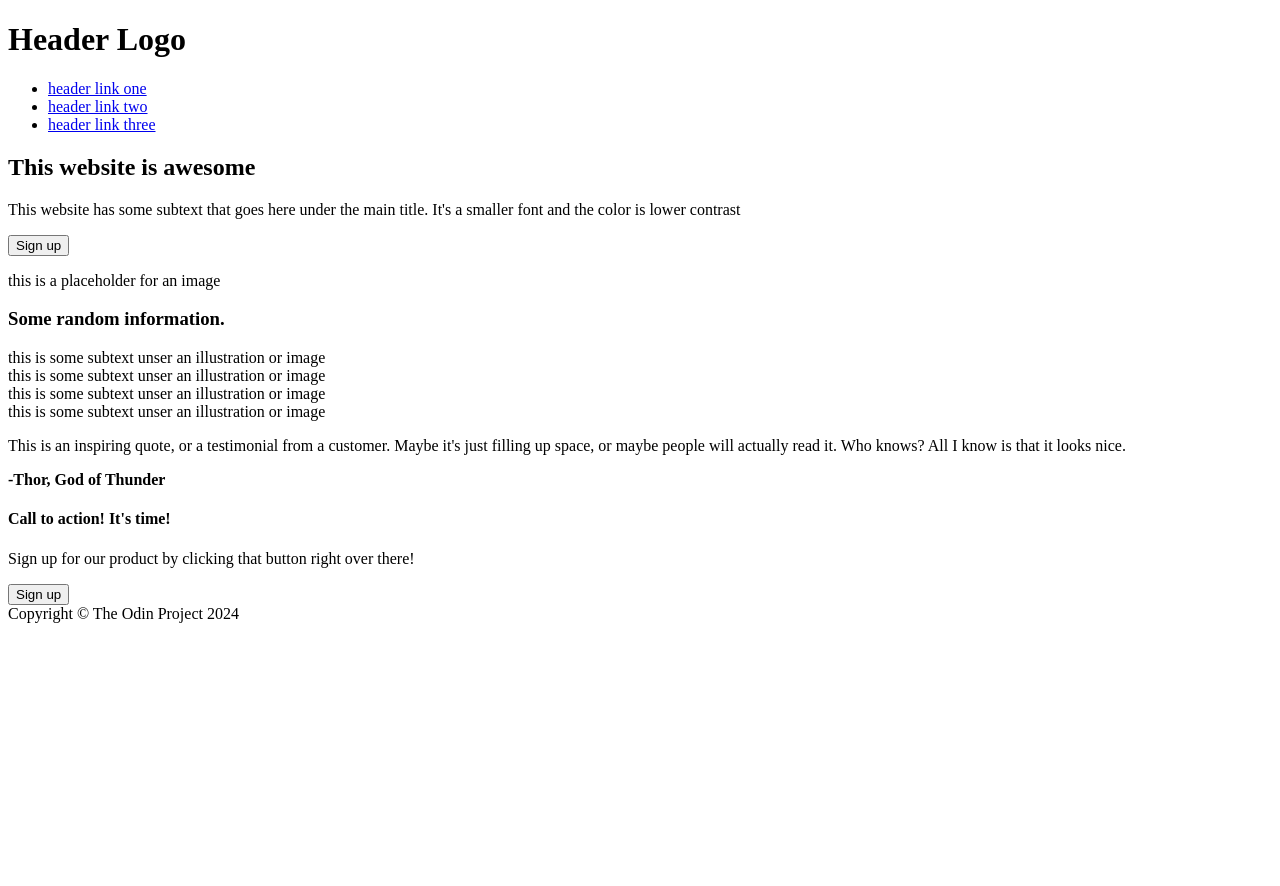
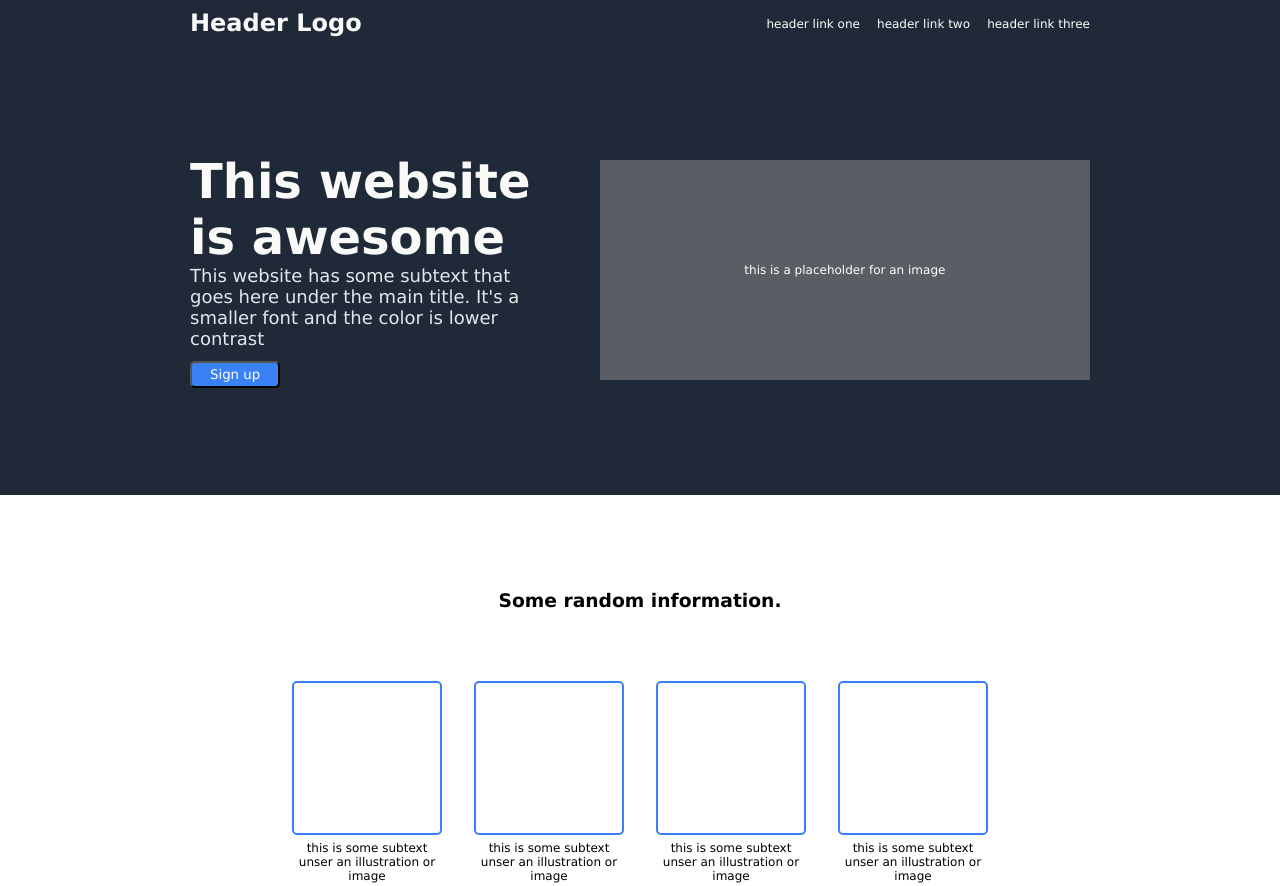
Before and after one commit to xgsarah/odin-landing-page, a plain HTML site: page index.html in a window 1280 px wide. Shown: the top 886 px of the page. Before the commit the page ends 800 px from the top, so only its background shows below. Drawn offline with Linux system fonts and the light colour scheme.

Commit message:
add style

```diff
--- a/index.html
+++ b/index.html
@@ -8,6 +8,7 @@
   </head>
   <body>
     <header>
+      <div class="container">
         <h1 id="header-logo">Header Logo</h1>
         <nav>
           <ul>
@@ -16,8 +17,10 @@
             <li><a href="#">header link three</a></li>
           </ul>
         </nav>
+      </div>
     </header>
     <section class="hero">
+      <div class="container">
         <div class="hero-text">
           <h2>This website is awesome</h2>
           <p>
@@ -29,8 +32,10 @@
         <div class="hero-image">
           <p>this is a placeholder for an image</p>
         </div>
+      </div>
     </section>
     <section class="information">
+      <div class="container">
         <h3>Some random information.</h3>
         <div>
           <div class="item">
@@ -58,24 +63,35 @@
             </div>
           </div>
         </div>
+      </div>
     </section>
     <section class="quote">
+      <div class="container">
         <p>
-        This is an inspiring quote, or a testimonial from a customer. Maybe it's
-        just filling up space, or maybe people will actually read it. Who knows?
-        All I know is that it looks nice.
+          This is an inspiring quote, or a testimonial from a customer. Maybe
+          it's just filling up space, or maybe people will actually read it. Who
+          knows? All I know is that it looks nice.
         </p>
-      <p><strong>-Thor, God of Thunder</strong></p>
+        <p class="author"><strong>-Thor, God of Thunder</strong></p>
+      </div>
     </section>
     <section class="cta">
+      <div class="container">
+        <div class="cta-content">
           <div class="cta-text">
             <h4>Call to action! It's time!</h4>
-        <p>Sign up for our product by clicking that button right over there!</p>
+            <p>
+              Sign up for our product by clicking that button right over there!
+            </p>
           </div>
           <div class="cta-button">
             <button>Sign up</button>
           </div>
+        </div>
+      </div>
     </section>
-    <footer>Copyright &copy; The Odin Project 2024</footer>
+    <footer>
+      <div class="container">Copyright &copy; The Odin Project 2024</div>
+    </footer>
   </body>
 </html>
--- a/styles.css
+++ b/styles.css
@@ -0,0 +1,173 @@
+* {
+  /* outline: 1px dotted red; */
+  margin: 0;
+  padding: 0;
+  font-family: Verdana, Geneva, Tahoma, sans-serif;
+}
+
+header,
+footer,
+.hero {
+  background-color: #1f2937;
+  color: #ffffff;
+}
+
+.container {
+  max-width: 900px;
+  margin: 0 auto;
+  display: flex;
+}
+
+header .container {
+  height: 45px;
+  justify-content: space-between;
+  align-items: center;
+}
+
+header nav ul li {
+  display: inline-block;
+  font-size: 12px;
+  margin-left: 12px;
+}
+
+header nav ul li a {
+  color: #ffffff;
+  text-decoration: none;
+  font-size: 12px;
+}
+
+#header-logo {
+  font-size: 24px;
+  color: #f9faf8;
+}
+
+.hero .container {
+  height: 450px;
+  align-items: center;
+}
+
+.hero-text {
+  flex: 1.5;
+}
+
+.hero-text h2 {
+  font-size: 48px;
+  font-weight: 900;
+  color: #f9faf8;
+}
+
+.hero-text p {
+  font-size: 18px;
+  color: #e5e7eb;
+}
+
+.hero-text button {
+  background-color: #3882f6;
+  color: #ffffff;
+  padding: 4px 18px;
+  border-radius: 5px;
+  margin-top: 12px;
+}
+
+.hero-image {
+  flex: 2;
+  background-color: #5a5d63;
+  height: 220px;
+  width: 100px;
+  margin-left: 42px;
+  display: flex;
+  justify-content: center;
+  align-items: center;
+  font-size: 12px;
+}
+
+.information .container {
+  height: 450px;
+  text-align: center;
+  flex-direction: column;
+}
+
+.information h3 {
+  margin: 32px 0;
+}
+
+.information div {
+  display: flex;
+  justify-content: center;
+  flex-wrap: wrap;
+  gap: 32px;
+}
+
+.information .item {
+  display: block;
+  font-size: 12px;
+  width: 150px;
+}
+
+.information .image {
+  border: 2px solid #3882f6;
+  height: 150px;
+  border-radius: 5px;
+  display: block;
+  margin: 6px 0;
+}
+
+.quote {
+  background-color: #e5e7eb;
+  color: #1f2947;
+}
+
+.quote .container {
+  height: 450px;
+  flex-direction: column;
+  justify-content: center;
+}
+
+.quote p {
+  font-size: 36px;
+  font-weight: 100;
+  font-style: italic;
+}
+
+.quote .author {
+  text-align: end;
+  font-size: 24px;
+}
+
+.cta .container {
+  height: 300px;
+  align-items: center;
+  justify-content: center;
+}
+
+.cta-content {
+  background-color: #3882f6;
+  display: flex;
+  height: 100px;
+  width: 100%;
+  justify-content: space-between;
+  align-items: center;
+  color: #f9faf8;
+  padding: 0 75px;
+  border-radius: 5px;
+}
+
+.cta-text p {
+  font-size: 12px;
+}
+
+.cta-button button {
+  text-align: right;
+  background-color: #3882f6;
+  color: #ffffff;
+  padding: 4px 18px;
+  border-radius: 5px;
+  border: 1px solid #f9faf8;
+}
+
+footer .container {
+  height: 75px;
+  justify-content: center;
+  align-items: center;
+  font-size: 12px;
+}
```
Lines whose indentation alone changed are shown as unchanged.
